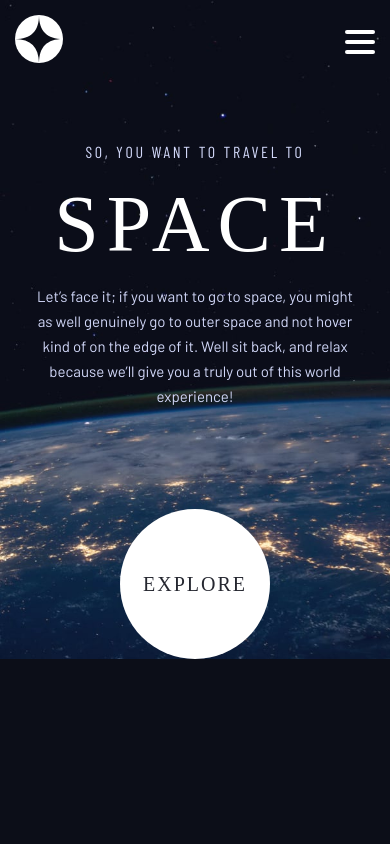
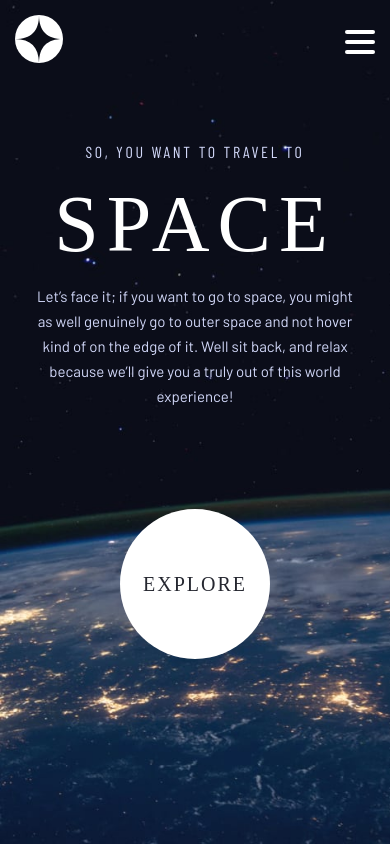
Before and after one commit to Sylverkenz/Space-Tourism, a React (Vite) app: page / in a window 390 px wide. Built offline with nearby package versions, Linux system fonts and the light colour scheme; a web font is replaced by a local one.

Commit message:
home fixes

```diff
--- a/src/App.jsx
+++ b/src/App.jsx
@@ -1,19 +1,23 @@
 import React from "react";
-import { SharedLayout, Home, Destinations, Crew, Technology } from "./Pages";
+import { Destinations, Crew, Technology } from "./Pages";
+import { Nav } from "./Components";
+import Home from "./Pages/Home";
 import { BrowserRouter, Routes, Route } from "react-router-dom";
+import Header from "./Header";
 
 function App() {
   return (
     <BrowserRouter>
-      <Routes>
-        <Route path="/" element={<SharedLayout />}>
+      <article>
+        <Header />
+        <Routes>
           <Route index element={<Home />} />
           <Route path="destination" element={<Destinations />} />
           <Route path="crew" element={<Crew />} />
           <Route path="technology" element={<Technology />} />
           <Route path="*" element={<Error />} />
-        </Route>
-      </Routes>
+        </Routes>
+      </article>
     </BrowserRouter>
   );
 }
--- a/src/Pages.jsx
+++ b/src/Pages.jsx
@@ -6,7 +6,7 @@ import Header from "./Header";
 
 function SharedLayout() {
   return (
-    <main className="relative bg-primary h-screen py-12">
+    <main className="relative bg-primary h-fit md:h-screen py-12 ">
       <Header />
       <Outlet />
     </main>
@@ -71,7 +71,6 @@ function Destinations() {
               <p className=" bodytext">{desc}</p>
               <span className="h-[1px] w-full block bg-[#383B4B] my-8"></span>
               <div className="flex flex-col md:flex-row md:justify-center lg:justify-start gap-4 md:gap-[6rem]">
-
                 <p className="subheading1">
                   <span className="block subheading2">avg. distance</span>
                   {distance}
--- /dev/null
+++ b/src/Pages/Destination.jsx
@@ -0,0 +1,9 @@
+import React from 'react'
+
+function Destination() {
+  return (
+    <div>Destination</div>
+  )
+}
+
+export default Destination
--- /dev/null
+++ b/src/Pages/Home.jsx
@@ -0,0 +1,22 @@
+import React from "react";
+
+function Home() {
+  return (
+    <div className="content content--home lg:flex items-end gap-[30rem] text-center lg:text-start pt-[14rem] pb-[5rem] md:pt-[18rem] lg:py-[10vh] px-[8vw] md:pr-[8vw]">
+      <article className="lg:w-[50%] max-w-[45rem] mx-auto lg:mx-0">
+        <h1 className="heading5">
+          so, you want to travel to<span className="heading1 block">space</span>
+        </h1>
+        <p className="bodytext">
+          Let’s face it; if you want to go to space, you might as well genuinely
+          go to outer space and not hover kind of on the edge of it. Well sit
+          back, and relax because we’ll give you a truly out of this world
+          experience!
+        </p>
+      </article>
+      <button className="largebtn heading4 text-transparent">explore</button>
+    </div>
+  );
+}
+
+export default Home;
--- a/src/index.css
+++ b/src/index.css
@@ -51,7 +51,7 @@ html {
 }
 
 .content {
-  @apply w-full md:h-screen absolute top-0 left-0 md:pl-[8vw] overflow-hidden;
+  @apply w-full min-h-screen md:pl-[8vw] md:overflow-hidden;
 }
 
 .content--home {
```
